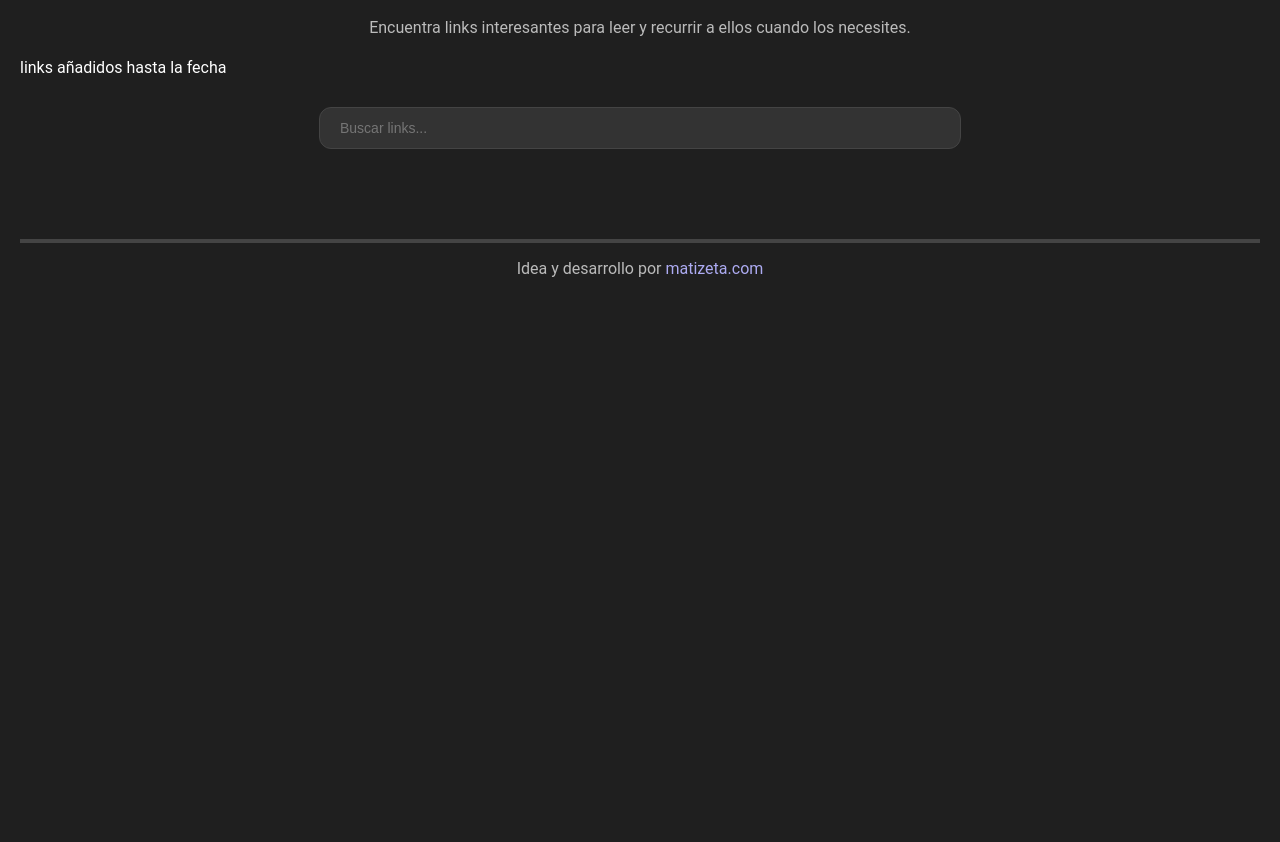
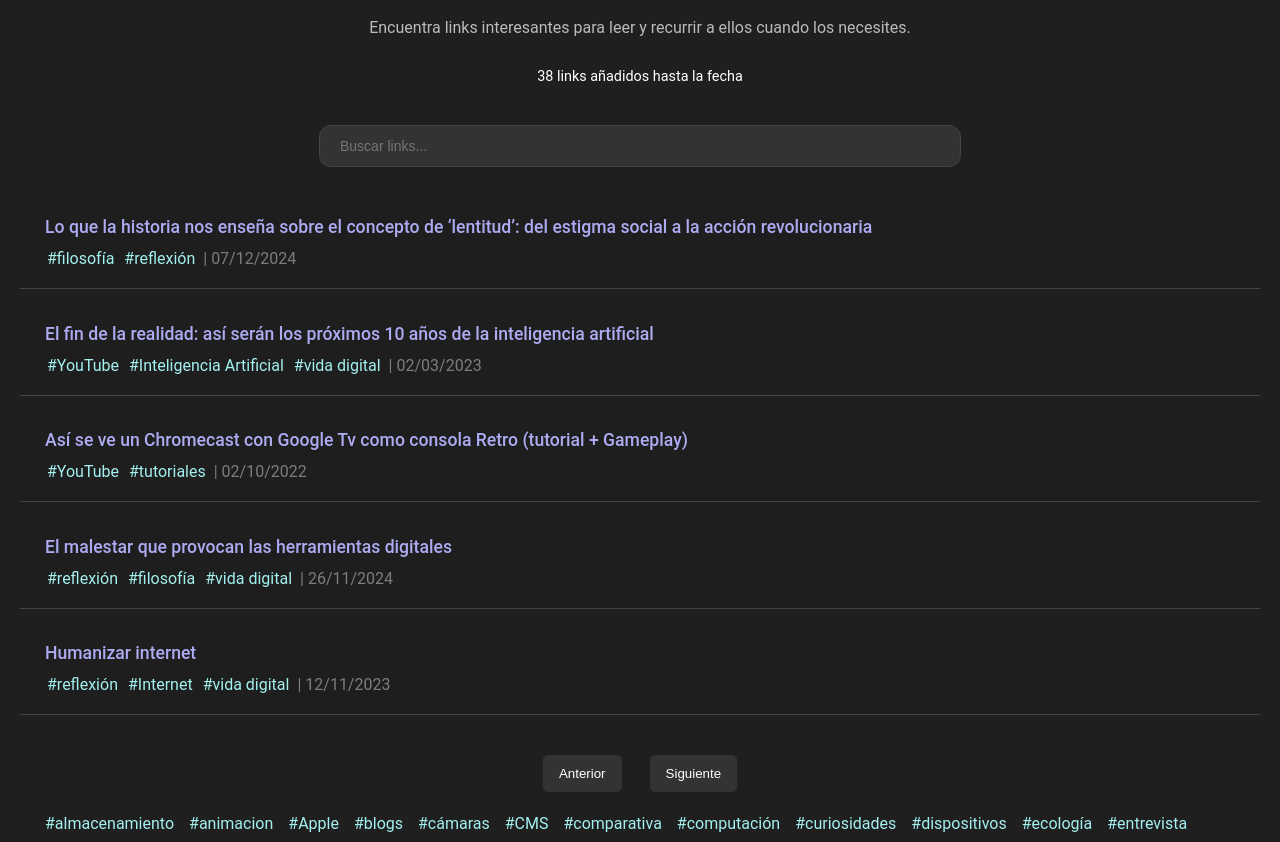
Before and after one commit to yeite/links, a plain HTML site: page index.html in a window 1280 px wide. Shown: the part 101-943 px from the top of the page. Before the commit the page ends 800 px from the top, so only its background shows below. Drawn offline with Linux system fonts and the light colour scheme.

Commit message:
coreccion

```diff
--- a/index.html
+++ b/index.html
@@ -204,7 +204,8 @@
         <p>Encuentra links interesantes para leer y recurrir a ellos cuando los necesites.</p>
     </div>
 
-<span id="total-links">links añadidos hasta la fecha</span>
+    <div id="contador-links">
+ <span id="total-links">links añadidos hasta la fecha</span>
 </div>
 <div id="lista-links"></div>
 
--- a/script.js
+++ b/script.js
@@ -1,6 +1,150 @@
-l   loadLinksFromFile();
+let linksData = [];
+let allHashtags = new Set(); // Lista completa de hashtags
+let currentPage = 1;
+const itemsPerPage = 5;
+let currentHashtags = []; // Ahora limpiamos los hashtags cuando hacemos clic en uno
+
+// Funci�n para cargar los datos desde el archivo .txt
+function loadLinksFromFile() {
+    fetch('links.txt')
+        .then(response => response.text())
+        .then(data => {
+            linksData = parseLinks(data);
+            // Obtener todos los hashtags desde el principio
+            linksData.forEach(link => {
+                link.hashtags.forEach(hashtag => allHashtags.add(hashtag));
+            });
+            displayLinks(linksData);
+        });
+}
+
+// Parsear los datos del archivo .txt a un formato JSON adecuado
+function parseLinks(data) {
+    const links = [];
+    const lines = data.split('\n');
+    lines.forEach(line => {
+        const parts = line.split('|');
+        if (parts.length >= 4) {
+            const title = parts[0].trim();
+            const url = parts[1].trim();
+            const hashtags = parts[2].split(',').map(tag => tag.trim());
+            const date = parts[3].trim();
+            links.push({ title, url, hashtags, date });
+        }
+    });
+    return links;
+}
+
+// Limpiar filtros al hacer clic en el t�tulo
+function resetFilters() {
+    document.getElementById('search').value = '';
+    currentHashtags = []; // Resetear los hashtags filtrados
+    displayLinks(linksData);
+}
+
+// Buscar links por el t�rmino de b�squeda
+function searchLinks() {
+    const query = document.getElementById('search').value.toLowerCase();
+    const filteredLinks = linksData.filter(link => {
+        return link.title.toLowerCase().includes(query) || link.hashtags.some(hashtag => hashtag.toLowerCase().includes(query));
+    });
+    displayLinks(filteredLinks);
+}
+
+// Mostrar links con paginaci�n
+function displayLinks(links) {
+    const linksList = document.getElementById('linksList');
+    const hashtagsList = document.getElementById('hashtagsList');
+    const pagination = document.getElementById('pagination');
+
+    linksList.innerHTML = '';
+    hashtagsList.innerHTML = '';
+    pagination.innerHTML = '';
+
+    // Filtrar por hashtags si hay alguno seleccionado
+    const filteredLinks = links.filter(link => {
+        if (currentHashtags.length === 0) return true; // Si no hay hashtags filtrados, mostrar todos
+        return link.hashtags.some(hashtag => currentHashtags.includes(hashtag));
+    });
+
+    // Paginaci�n
+    const totalPages = Math.ceil(filteredLinks.length / itemsPerPage);
+
+    // Si hay m�s de una p�gina, mostramos los botones de paginaci�n
+    pagination.style.display = totalPages > 1 ? 'block' : 'none';
+
+    // Determinar el �ndice de inicio y final de los elementos de la p�gina actual
+    const startIndex = (currentPage - 1) * itemsPerPage;
+    const paginatedLinks = filteredLinks.slice(startIndex, startIndex + itemsPerPage);
+
+    // Mostrar los links filtrados
+    paginatedLinks.forEach(link => {
+        const linkItem = document.createElement('div');
+        linkItem.classList.add('link-item');
+        linkItem.innerHTML = `
+            <h3><a href="${link.url}" target="_blank">${link.title}</a></h3>
+            <p>
+                ${link.hashtags.map(hashtag => {
+                    return `<span class="hashtag" onclick="filterByHashtag('${hashtag}')">${hashtag}</span>`;
+                }).join(' ')} | ${formatDate(link.date)}
+            </p>
+        `;
+        linksList.appendChild(linkItem);
+    });
+
+    // Mostrar todos los hashtags sin importar el filtro, ordenados alfab�ticamente
+    const sortedHashtags = Array.from(allHashtags).sort((a, b) => a.localeCompare(b)); // Ordenar los hashtags alfab�ticamente
+    hashtagsList.innerHTML = sortedHashtags.map(hashtag => {
+        return `<span class="hashtag" onclick="filterByHashtag('${hashtag}')">${hashtag}</span>`;
+    }).join(' ');
+
+    // Mostrar paginaci�n solo si hay m�s de una p�gina
+    if (totalPages > 1) {
+        const prevButton = document.createElement('button');
+        prevButton.textContent = 'Anterior';
+        prevButton.disabled = currentPage === 1;
+        prevButton.onclick = () => {
+            if (currentPage > 1) {
+                currentPage--;
+                displayLinks(filteredLinks);
+            }
+        };
+
+        const nextButton = document.createElement('button');
+        nextButton.textContent = 'Siguiente';
+        nextButton.disabled = currentPage === totalPages;
+        nextButton.onclick = () => {
+            if (currentPage < totalPages) {
+                currentPage++;
+                displayLinks(filteredLinks);
+            }
+        };
+
+        pagination.appendChild(prevButton);
+        pagination.appendChild(nextButton);
+    }
+}
+
+// Filtrar links por hashtag
+function filterByHashtag(hashtag) {
+    // Limpiar el filtro de hashtags anterior y agregar el nuevo
+    currentHashtags = [hashtag]; // Reemplazamos el filtro actual con el nuevo
+    currentPage = 1; // Resetear a la primera pagina cuando cambiamos los filtros
+    displayLinks(linksData); // Mostrar los links filtrados por hashtags
+}
+
+// Formatear la fecha a dd/mm/aaaa
+function formatDate(dateString) {
+    const dateParts = dateString.split('/');
+    return `${dateParts[0]}/${dateParts[1]}/${dateParts[2]}`;
+}
+
+// Cargar los links cuando la pagina se cargue
+document.addEventListener('DOMContentLoaded', () => {
+    loadLinksFromFile();
 });
-/ Función para cargar los datos desde el archivo .txt
+
+// Función para cargar los datos desde el archivo .txt
 function loadLinksFromFile() {
     fetch('links.txt')
         .then(response => response.text())
```
